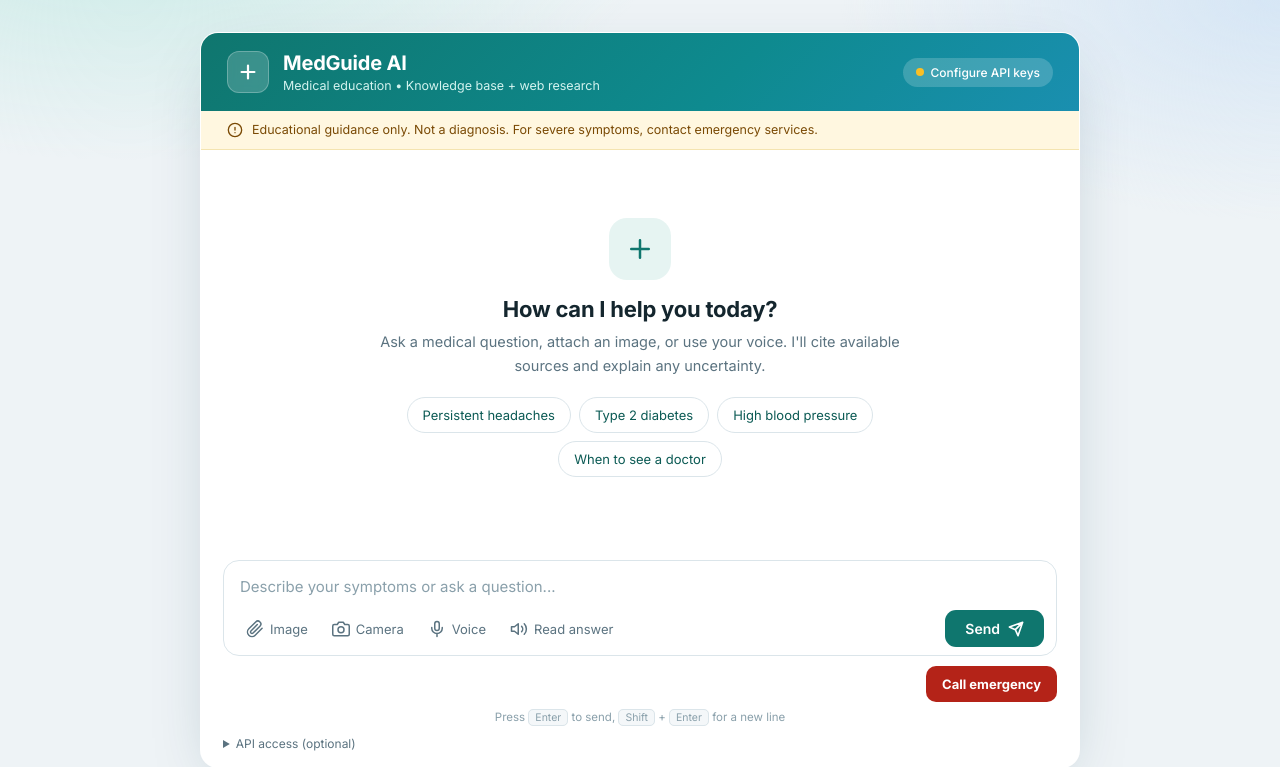
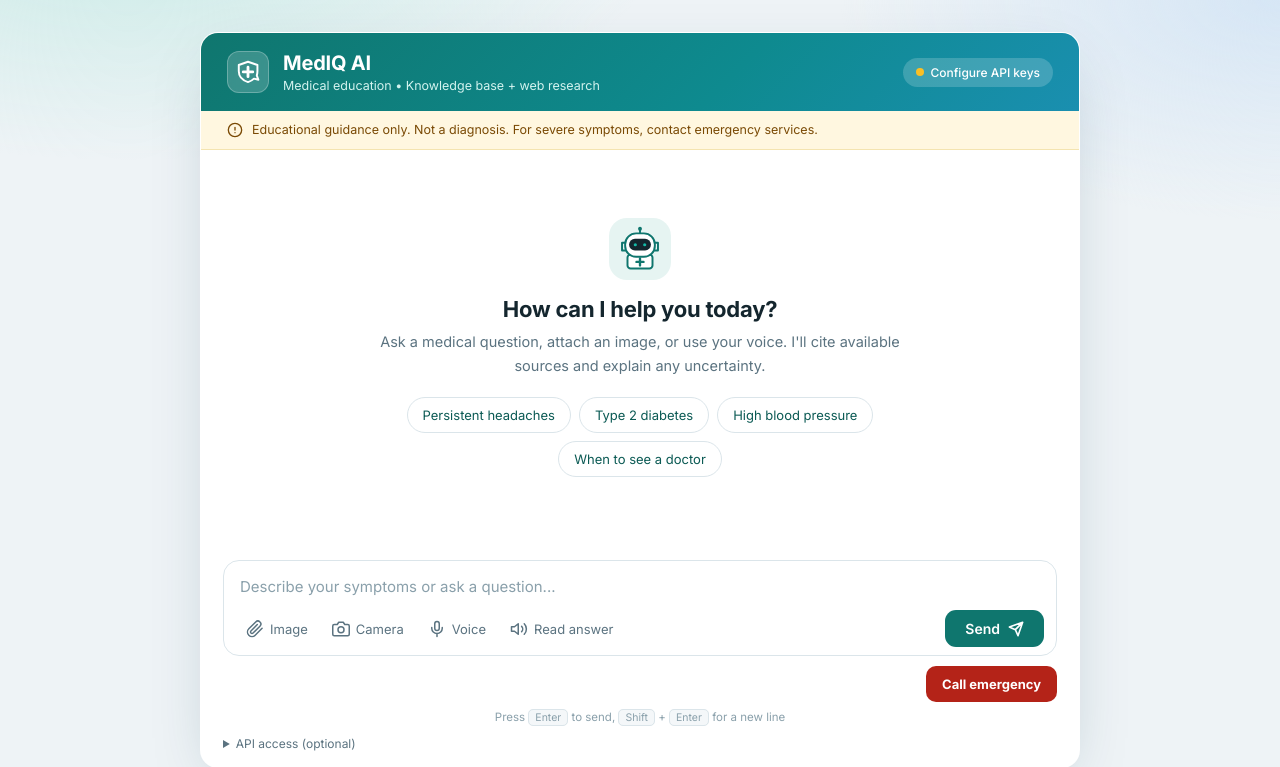
Before and after one commit to vlanadira/AI-Powered-Medical-Information-Assistant, a FastAPI app: page / in a window 1280 px wide. Shown: the top 767 px of the page. Run offline with FastAPI, Linux system fonts and the light colour scheme; some libraries are stand-ins or nearby versions.

Commit message:
Update UI

```diff
--- a/templates/index.html
+++ b/templates/index.html
@@ -17,10 +17,13 @@
     <header class="app-header">
       <div class="brand">
         <div class="logo" aria-hidden="true">
-          <svg viewBox="0 0 24 24" width="22" height="22" fill="none" stroke="currentColor" stroke-width="2.4" stroke-linecap="round" stroke-linejoin="round"><path d="M12 5v14M5 12h14"/></svg>
+          <svg viewBox="0 0 24 24" width="26" height="26" fill="none" stroke="currentColor" stroke-width="1.8" stroke-linecap="round" stroke-linejoin="round">
+            <path d="M12 2.5 3.5 5.5v5.8c0 4.8 3.2 8.3 8.5 10 2.2-.7 4.1-1.8 5.5-3.2l4.1 1.1-1.5-4c.4-1.1.6-2.4.6-3.9V5.5L12 2.5Z"/>
+            <path d="M12 7.5v8.8m-4.4-4.4h8.8" stroke-width="2.6"/>
+          </svg>
         </div>
         <div>
-          <h1>MedGuide AI</h1>
+          <h1>MedIQ AI</h1>
           <p>Medical education &bull; Knowledge base + web research</p>
         </div>
       </div>
@@ -35,7 +38,17 @@
     <section id="messages" aria-live="polite" aria-label="Conversation">
       <div class="welcome" id="welcome">
         <div class="welcome-icon" aria-hidden="true">
-          <svg viewBox="0 0 24 24" width="30" height="30" fill="none" stroke="currentColor" stroke-width="2" stroke-linecap="round" stroke-linejoin="round"><path d="M12 5v14M5 12h14"/></svg>
+          <svg viewBox="0 0 64 64" width="50" height="50" fill="none" stroke="currentColor" stroke-width="2.5" stroke-linecap="round" stroke-linejoin="round">
+            <path d="M20 39h24c2.2 0 4 1.8 4 4v10c0 2.2-1.8 4-4 4H20c-2.2 0-4-1.8-4-4V43c0-2.2 1.8-4 4-4Z" fill="#fff"/>
+            <path d="M32 11V8"/>
+            <circle cx="32" cy="6" r="2.5" fill="currentColor" stroke="none"/>
+            <path d="M13 24H9v10h4m38-10h4v10h-4"/>
+            <rect x="13" y="12" width="38" height="30" rx="14" fill="#fff"/>
+            <rect x="18" y="19" width="28" height="15" rx="7.5" fill="#14262e" stroke="none"/>
+            <circle cx="26" cy="26.5" r="2" fill="#14b8a6" stroke="none"/>
+            <circle cx="38" cy="26.5" r="2" fill="#14b8a6" stroke="none"/>
+            <path d="M32 44v9m-4.5-4.5h9" stroke-width="3"/>
+          </svg>
         </div>
         <h2>How can I help you today?</h2>
         <p>Ask a medical question, attach an image, or use your voice. I'll cite available sources and explain any uncertainty.</p>
```
